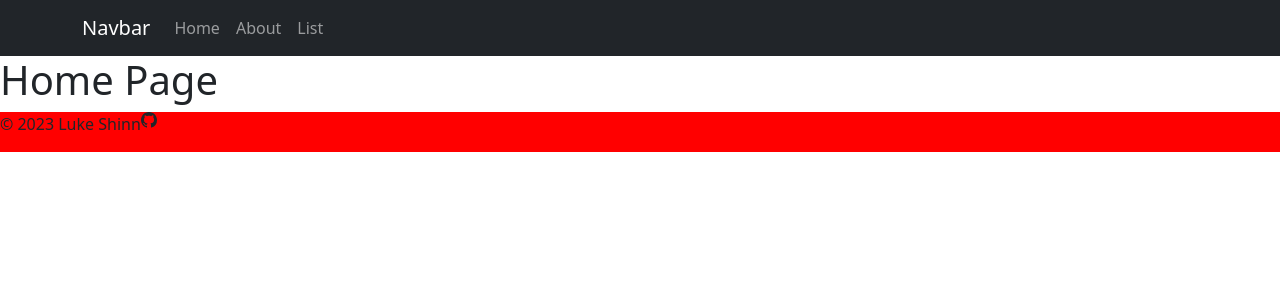
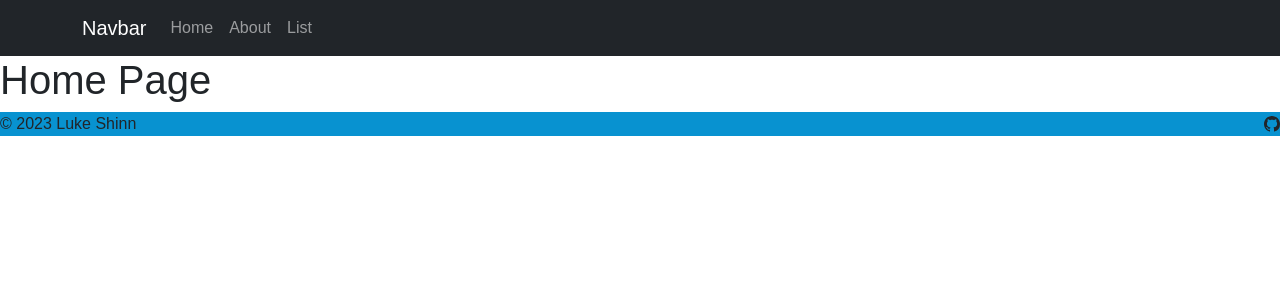
Before and after one commit to lukeshinn/Portfolio, a React (Create React App) app in the folder client/: page / in a window 1280 px wide. Shown: the top 300 px of the page. Built offline with nearby package versions, Linux system fonts and the light colour scheme.

Commit message:
add sass pre processor and footer icons

```diff
--- a/client/src/App/App.js
+++ b/client/src/App/App.js
@@ -1,7 +1,4 @@
-import React, { Component } from "react";
 import "bootstrap/dist/css/bootstrap.css";
-import "./App.scss";
-import Layout from "./components/Layout";
 import About from "./pages/About";
 import List from "./pages/List";
 import Home from "./pages/Home";
--- a/client/src/App/App.scss
+++ /dev/null
@@ -1,28 +0,0 @@
-.App {
-  text-align: center;
-}
-
-.App-logo {
-  animation: App-logo-spin infinite 20s linear;
-  height: 80px;
-}
-
-.App-header {
-  background-color: #222;
-  height: 150px;
-  padding: 20px;
-  color: white;
-}
-
-.App-title {
-  font-size: 1.5em;
-}
-
-.App-intro {
-  font-size: large;
-}
-
-@keyframes App-logo-spin {
-  from { transform: rotate(0deg); }
-  to { transform: rotate(360deg); }
-}
--- /dev/null
+++ b/client/src/App/assets/_theme-variables.scss
@@ -0,0 +1,26 @@
+// breakpoints
+$breakpoint-mobile: 470px;
+$breakpoint-sm: 576px;
+$breakpoint-md: 890px;
+$breakpoint-lg: 992px;
+$breakpoint-xl: 1200px;
+
+:root {
+  --font-family: -apple-system, BlinkMacSystemFont, avenir next, avenir,
+    helvetica neue, helvetica, Ubuntu, roboto, noto, segoe ui, arial, sans-serif;
+  --font-family-mono: Menlo, Consolas, Monaco, Liberation Mono, Lucida Console,
+    monospace;
+  --font-size-small: 12px;
+
+  // Colors
+  --sleep: #121212;
+  --charcoal: #333333;
+  --electric-blue: #0892d0;
+  --ice: #d9f2fe;
+  --white: #ffffff;
+  --light-label: rgba(255, 255, 255, 0.6);
+  --dark-label: rgba(0, 0, 0, 0.6);
+
+  // CSS Grid Utility
+  --grid-gap: 30px;
+}
--- /dev/null
+++ b/client/src/App/assets/styles.css
@@ -0,0 +1,30 @@
+:root {
+  --font-family: -apple-system, BlinkMacSystemFont, avenir next, avenir,
+    helvetica neue, helvetica, Ubuntu, roboto, noto, segoe ui, arial, sans-serif;
+  --font-family-mono: Menlo, Consolas, Monaco, Liberation Mono, Lucida Console,
+    monospace;
+  --font-size-small: 12px;
+  --sleep: #121212;
+  --charcoal: #333333;
+  --electric-blue: #0892d0;
+  --ice: #d9f2fe;
+  --white: #ffffff;
+  --light-label: rgba(255, 255, 255, 0.6);
+  --dark-label: rgba(0, 0, 0, 0.6);
+  --grid-gap: 30px; }
+
+body {
+  margin: 0;
+  padding: 0;
+  font-family: sans-serif; }
+
+.flex {
+  display: flex; }
+
+footer {
+  display: flex;
+  justify-content: space-between;
+  align-items: center;
+  background: var(--electric-blue); }
+  footer p {
+    margin-bottom: 0; }
--- /dev/null
+++ b/client/src/App/assets/styles.scss
@@ -0,0 +1,22 @@
+@import "theme-variables";
+
+body {
+  margin: 0;
+  padding: 0;
+  font-family: sans-serif;
+}
+
+.flex {
+  display: flex;
+}
+
+footer {
+  display: flex;
+  justify-content: space-between;
+  align-items: center;
+  // background: var(--electric-blue);
+  background: var(--electric-blue);
+  p {
+    margin-bottom: 0;
+  }
+}
--- a/client/src/App/components/Layout.js
+++ b/client/src/App/components/Layout.js
@@ -1,7 +1,7 @@
 import React, { Component } from "react";
 import { BrowserRouter, Route } from "react-router-dom";
 import "bootstrap/dist/css/bootstrap.css";
-import "../App.scss";
+import "../assets/styles.scss";
 import NavBar from "../navbar/Navbar";
 import Home from "../pages/Home";
 import List from "../pages/List";
--- /dev/null
+++ b/client/src/App/components/ThemeToggle.js
@@ -0,0 +1,3 @@
+import React from "react";
+
+const ThemeToggle = ({ theme }) => {};
--- a/client/src/App/pages/Footer.js
+++ b/client/src/App/pages/Footer.js
@@ -4,10 +4,8 @@ import { BsGithub } from "react-icons/bs";
 const Footer = () => {
   return (
     <footer>
-      <div class="flex">
-        <p> © 2023 Luke Shinn</p>
-        <BsGithub />
-      </div>
+      <p>© 2023 Luke Shinn </p>
+      <BsGithub />
     </footer>
   );
 };
--- a/client/src/index.js
+++ b/client/src/index.js
@@ -1,7 +1,6 @@
 import React from "react";
 import { render } from "react-dom";
 
-import "./index.scss";
 import App from "./App/App";
 
 render(<App />, document.getElementById("root"));
--- a/client/src/index.scss
+++ /dev/null
@@ -1,10 +0,0 @@
-body {
-  margin: 0;
-  padding: 0;
-  font-family: sans-serif;
-}
-
-.flex {
-  display: flex;
-  background: red;
-}
```
Also changed, not shown: client/package.json (+5 -2 lines), 1 other file (tests, documents, lock files or other folders).
